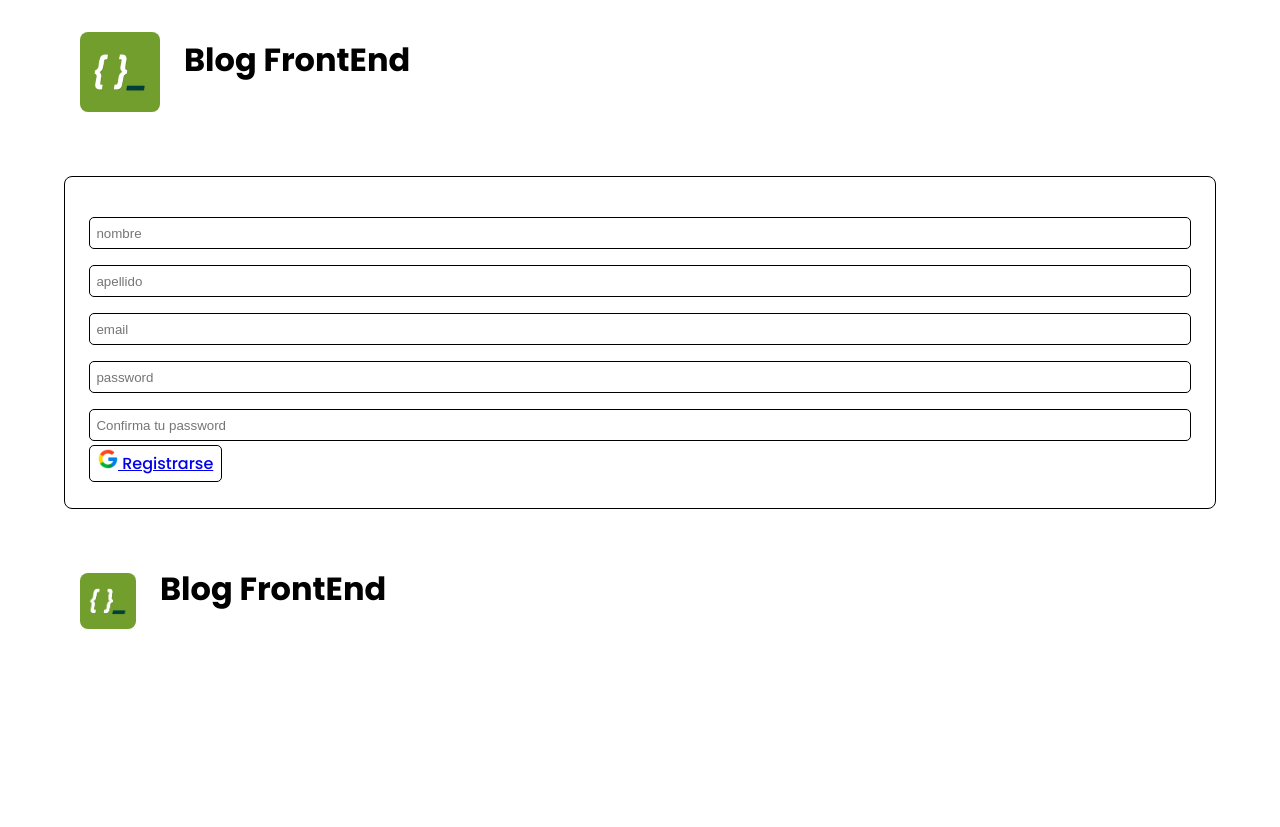
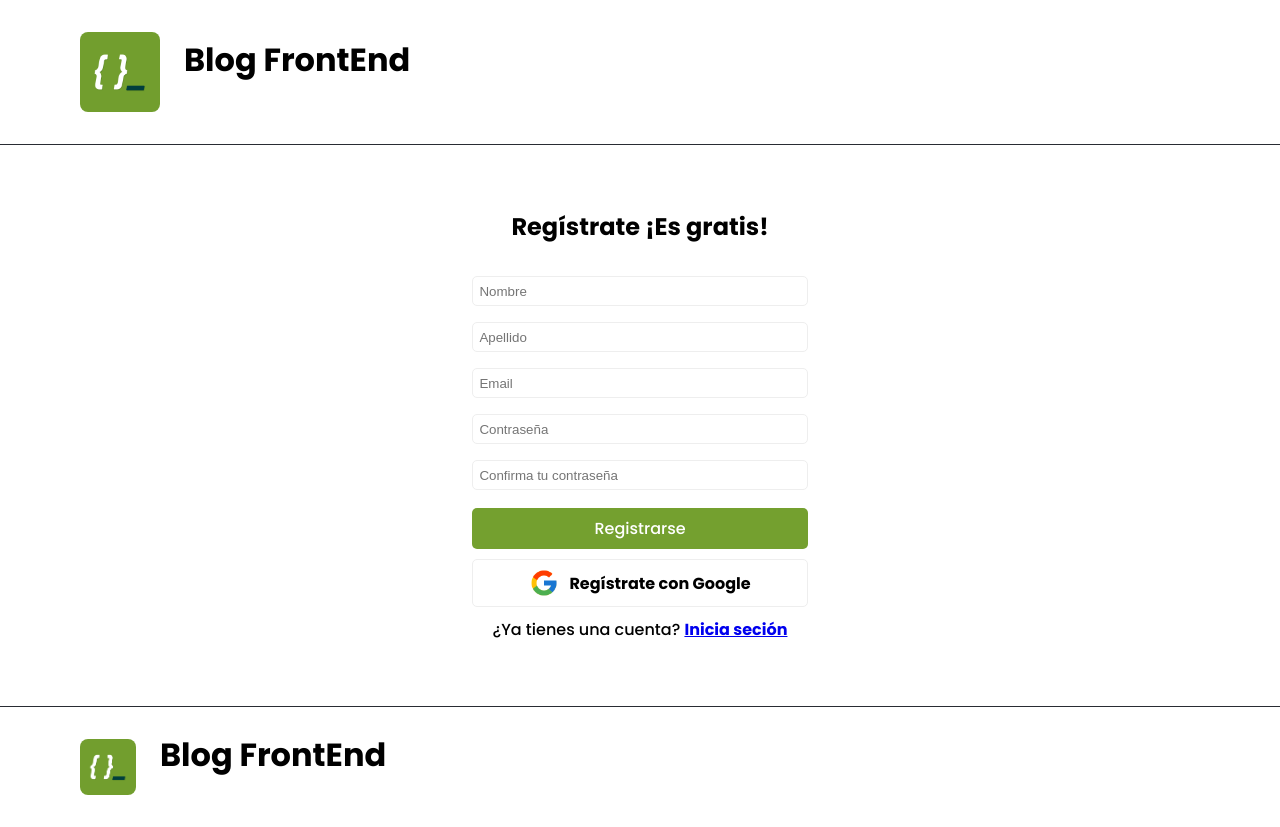
Before and after one commit to tutu-tere/Blog_tortura, a plain HTML site: page registro.html in a window 1280 px wide. Before the commit the page ends 800 px from the top, so only its background shows below. Drawn offline with Linux system fonts and the light colour scheme.

Commit message:
terminado al fin

```diff
--- a/assets/sass/abstracts/_variables.scss
+++ b/assets/sass/abstracts/_variables.scss
@@ -7,6 +7,7 @@ $grey: #292C33;
 $green: #67C770;
 $purple: #563D7C;
 $background-post: #eeeeee;
+$greenAdl: #74a02f;
 
 $horizontal-post-height: 8rem;
 
--- a/assets/sass/components/_button.scss
+++ b/assets/sass/components/_button.scss
@@ -4,11 +4,25 @@
   padding: 0.4rem 0.5rem;
   margin: 0.3rem 0;
 
-//   &--wide {
+  &--subscribe {
+    padding: .8rem 2rem;
+    background-color: #cccccc;
+  }
 
-//   }
+}
+.btn-verde {
+  width: 200px;
+  border-top: 2rem;
+  border-bottom: 2rem;
+  background-color:$greenAdl;
+  color:white;
+}
 
-//   &__img {
+.btn-google {
+  display: block;
+  align-items: center;
+  border-top: 2rem;
+  border-bottom: 2rem;
+  width: 200px;
 
-//   }
 }
--- /dev/null
+++ b/assets/sass/components/_suscripcion.scss
@@ -0,0 +1,14 @@
+.suscripcion {
+  margin: 1rem 6rem 2rem;
+  padding: 1rem;
+  background-color: $greenAdl;
+  border-radius:  .5rem;
+  display: flex;
+  justify-content: space-evenly;
+  align-items: end;
+
+  &__firstSection {
+    width: 50%;
+  }
+
+}
--- a/assets/sass/layout/_form.scss
+++ b/assets/sass/layout/_form.scss
@@ -1,6 +1,68 @@
+
 .form {
-  border: 1px solid $black;
-  padding: 2rem 1.5rem;
-  border-radius: 8px;
-  margin: 2rem 4rem;
-}
+
+   width: 30%;
+   padding: 2rem 1.5rem;
+   border-radius: 8px;
+   margin: 2rem 4rem;
+   display: flex;
+   align-items: center;
+   justify-content: center;
+   flex-direction: column;
+
+     & .btn-login{
+  width: 100%;
+  display: flex;
+  background-color:$greenAdl;
+  align-items: center;
+   justify-content: center;
+   padding: 0.5rem;
+   border-radius: 5px;
+   text-decoration: none;
+   color: white;
+   margin-top: 10px;
+
+ }
+
+ & .btn__google{
+   color: $black;
+   width: 100%;
+   display: flex;
+   align-items: center;
+     justify-content: center;
+     padding: 0.5rem;
+     border-radius: 5px;
+     text-decoration: none;
+     border: 1px solid $background-post;
+     margin-top: 10px;
+     margin-bottom: 10px;
+     gap: 10px;
+     & img{
+       width: 30px;
+     }
+
+   }
+
+   .form__input{
+     border: 1px solid $background-post;
+     border-radius: 5px;
+     width: 100%;
+     height: 30px;
+   }
+
+
+ }
+
+ .footer{
+   border-top: 1px solid $grey;
+ }
+
+ .header{
+   border-bottom: 1px solid $grey;
+ }
+
+ .container{
+   display: flex;
+   justify-content:center;
+
+ }
--- a/assets/sass/main.scss
+++ b/assets/sass/main.scss
@@ -26,7 +26,8 @@
   'components/categoria',
   'components/button',
   'components/input',
-  'components/user';
+  'components/user',
+  'components/suscripcion';
 
 // 6.- pages
 
--- a/assets/sass/theme/_theme.scss
+++ b/assets/sass/theme/_theme.scss
@@ -7,3 +7,7 @@ html, body {
   border-top: solid 2px $grey;
   border-bottom: solid 2px $grey;
 }
+
+.suscripcion_title {
+  color:white
+}
--- a/registro.html
+++ b/registro.html
@@ -1,5 +1,5 @@
 <!DOCTYPE html>
-<html lang="en">
+<html lang="es">
 <head>
   <meta charset="UTF-8">
   <meta name="viewport" content="width=device-width, initial-scale=1.0">
@@ -22,17 +22,24 @@
   </header>
 
 
-  <form action="" class="form">
-    <input type="text" name="nombre" id="nombre" placeholder="nombre">
-    <input type="text" name="apellido" id="apellido" placeholder="apellido">
-    <input type="text" name="email" id="email" placeholder="email">
-    <input type="text" name="password" id="password" placeholder="password">
-    <input type="text" name="password2" id="password2" placeholder="Confirma tu password">
-  <br>
-    <a class="btn" href="/login.html">
-    <img src="assets/img/logos/file .png" width="20">
-    Registrarse</a>
-  </form>
+  <div class="container">
+    <form action="" class="form">
+      <h2 class="subtitle">Regístrate ¡Es gratis!</h2>
+      <input class="form__input" type="text" name="nombre" id="nombre" placeholder="Nombre">
+      <input class="form__input" type="text" name="apellido" id="apellido" placeholder="Apellido">
+      <input class="form__input" type="text" name="email" id="email" placeholder="Email">
+      <input class="form__input" type="text" name="password" id="password" placeholder="Contraseña">
+      <input class="form__input" type="text" name="password2" id="password2" placeholder="Confirma tu contraseña">
+
+      <a class="btn-login" href="/login.html">Registrarse</a>
+      <a class="btn__google" href="/login.html">
+
+        <img src="assets/img/logos/icons8-logo-de-google-48.png" alt="">
+        <strong>Regístrate con Google</strong></a>
+<p>¿Ya tienes una cuenta? <a href="/login.html"> <strong>Inicia seción</strong></a> </p>
+
+    </form>
+  </div>
 
 
   <footer class="footer">
```
Also changed, not shown: index.html (+15 -1 lines), post.html (+1 -1 lines), assets/css/main.css, assets/img/logos/icons8-logo-de-google-48.png (added), assets/sass/components/_input.scss (line endings or trailing spaces), 1 other file.
